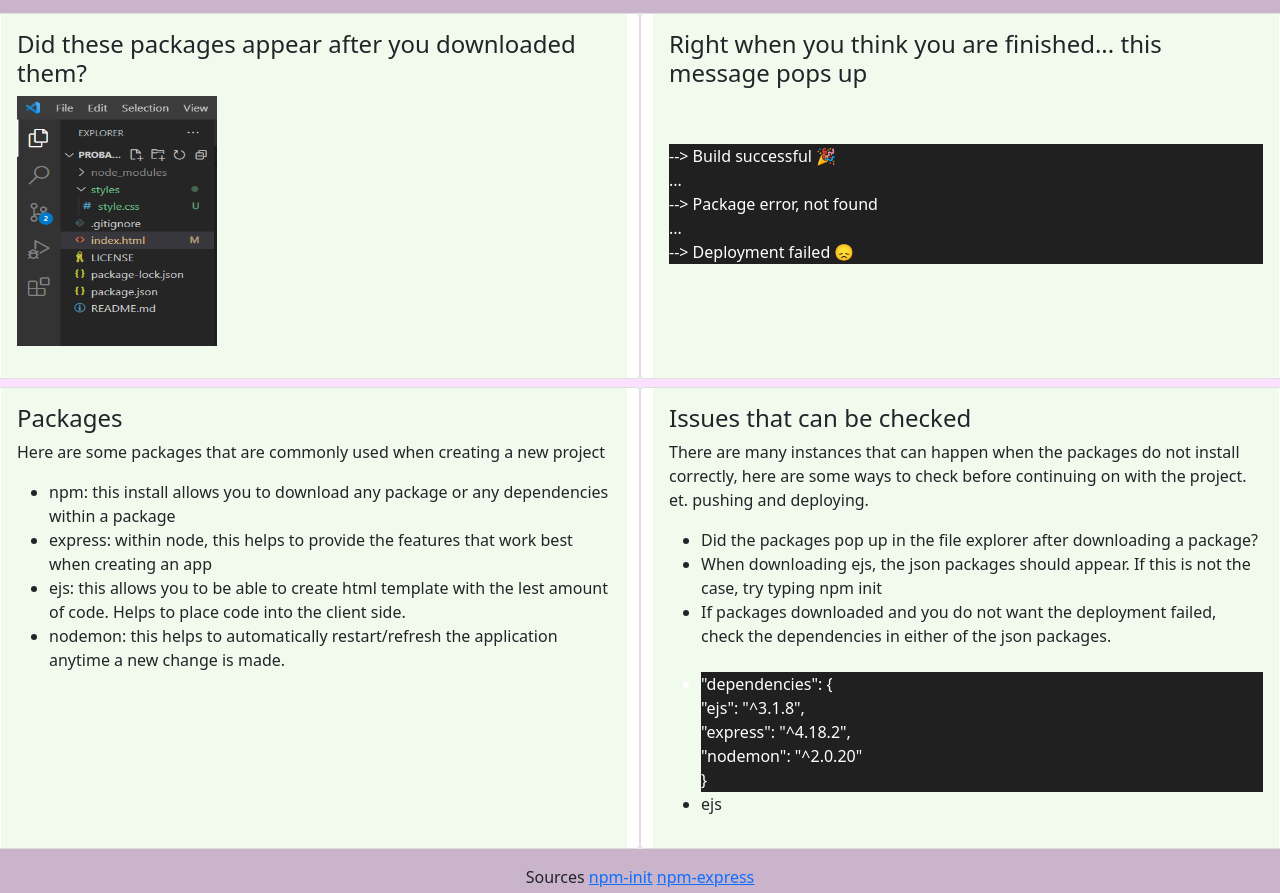
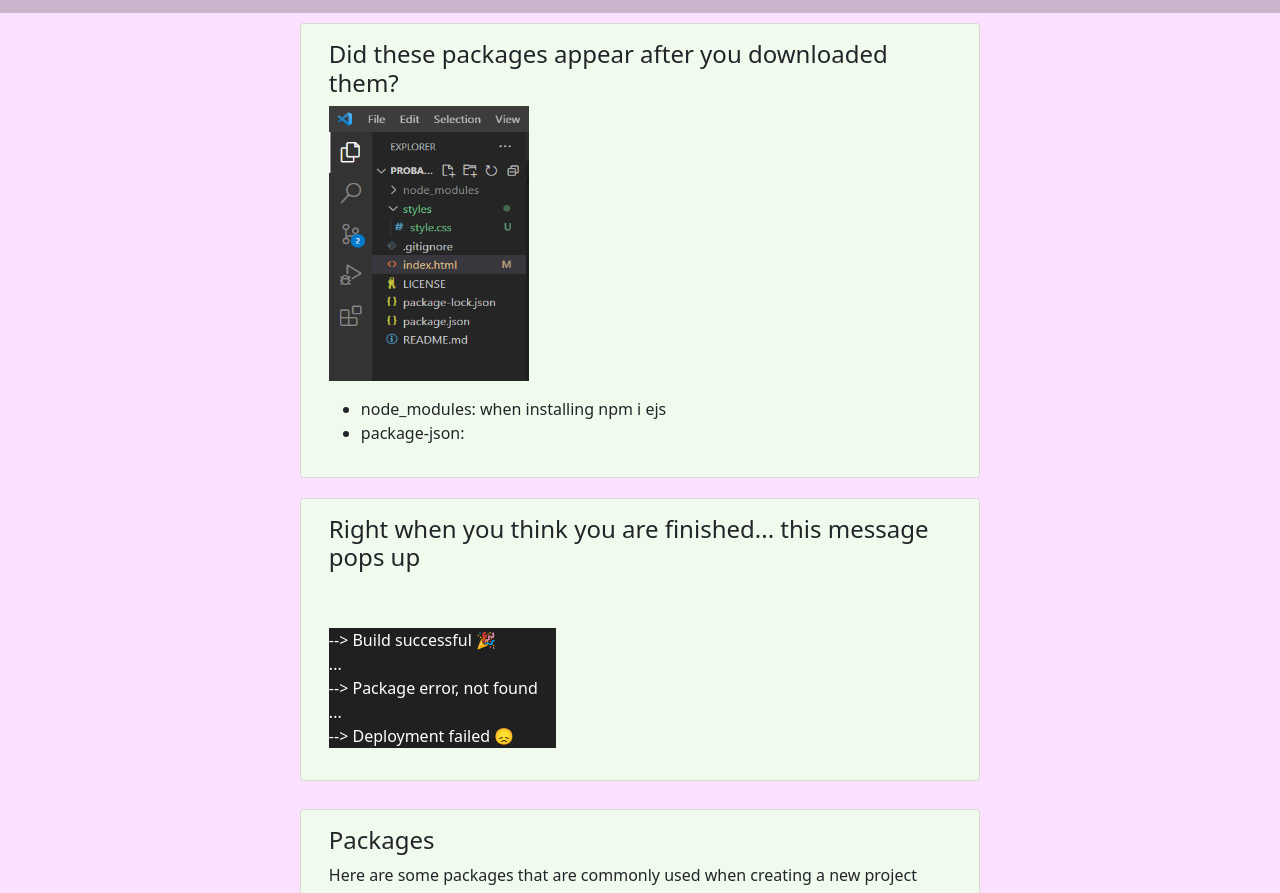
Before and after one commit to mskel1/probable-spork-oscar, a website: page index.html in a window 1280 px wide. Shown: the part 59-952 px from the top of the page. Drawn offline with nearby package versions, Linux system fonts and the light colour scheme; files that its build step writes are made by us from their sources.

Commit message:
Add files via upload

```diff
--- a/index.html
+++ b/index.html
@@ -23,14 +23,21 @@
 
 
         <div class="row">
-            <div class="card col-sm-6">
+            <div class="card col-sm-6 mx-auto">
                 <div class="card-body">
                     <h4 class="card-title">Did these packages appear after you downloaded them?</h4>
-                    <p><img src="photos/packages.png" alt="loaded packages" style="width:200px;height:250px;"> </p>
+                    <p><img src="photos/packages.png" alt="loaded packages" style="width:200px;height:275px;">
+                    <ul>
+                        <li>node_modules: when installing npm i ejs</li>
+                        <li>package-json:</li>
+                    </ul>
+
+
+                    </p>
                 </div>
             </div>
 
-            <div class="card col-sm-6">
+            <div class="card col-sm-6 mx-auto">
                 <div class="card-body">
                     <h4 class="card-title"> Right when you think you are finished... this message pops up</h4>
                     <br><br>
@@ -51,7 +58,7 @@
         </div>
 
         <div class="row">
-            <div class="card col-sm-6">
+            <div class="card col-sm-6 mx-auto">
                 <div class="card-body">
                    <h4 class="card-title">Packages</h4>
       <p class="card-text">Here are some packages that are commonly used when creating a new project
@@ -59,7 +66,7 @@
             <li> npm: this install allows you to download any package or any dependencies within a package </li>
             <li> express: within node, this helps to provide the features that work best when creating an app </li>
             <li> ejs: this allows you to be able to create html template with the lest amount of code. Helps to place code into the client side. </li>
-            <li> nodemon: this helps to automatically restart/refresh the application anytime a new change is made. </li>
+            <li> nodemon: this helps to automatically restart/refresh the application anytime a new change is made. Will also help to redownload packages if they do not show up.</li>
 
         </ul>
 
@@ -68,14 +75,14 @@
             </div>
 
 
-            <div class="card col-sm-6">
+            <div class="card col-sm-6 mx-auto">
                 <div class="card-body">
                     <h4 class="card-title">Issues that can be checked</h4>
       <p class="card-text">There are many instances that can happen when the packages do not install correctly, here are some ways to check before continuing on with the project. et. pushing and deploying.
 
         <ul>
             <li> Did the packages pop up in the file explorer after downloading a package? </li>
-            <li> When downloading ejs, the json packages should appear. If this is not the case, try typing npm init</li>
+            <li> When downloading ejs, the json packages should appear. If this is not the case, try typing npm init -y</li>
             <li> If packages downloaded and you do not want the deployment failed, check the dependencies in either of the json packages.
                 </li>
             <br>
@@ -85,9 +92,8 @@
                 "express": "^4.18.2", <br>
                 "nodemon": "^2.0.20" <br>
               }
+
             </li>
-
-            <li> ejs </li>
 
         </ul>
 
@@ -109,6 +115,8 @@
         <a href="https://docs.npmjs.com/cli/v9/commands/npm-init">npm-init</a>
 
         <a href="https://www.npmjs.com/package/express">npm-express</a>
+
+        <a href="https://www.npmjs.com/package/ejs">npm-ejs</a>
       </div>
 </footer>
 
--- a/style.css
+++ b/style.css
@@ -15,13 +15,17 @@ body{
 #message{
     background-color: #202020;
     color: white;
+    width: 6cm;
 }
 
-.card-body{
+.card{
     background-color: #f1fbed;
+    margin: 10px 2px 10px 2px;
+    width: 18cm;
 }
 
 #depend{
     background-color: #202020;
     color: white;
+    width: 6cm;
 }
```
